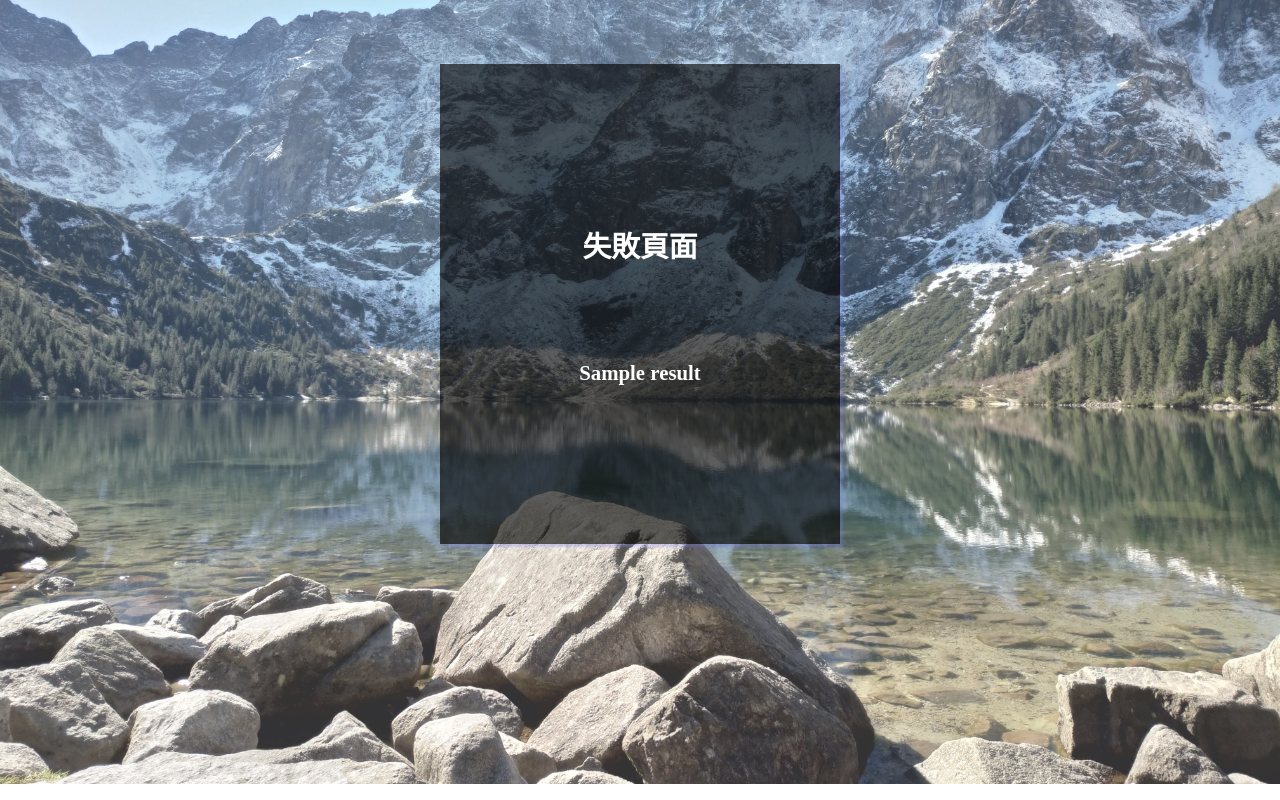
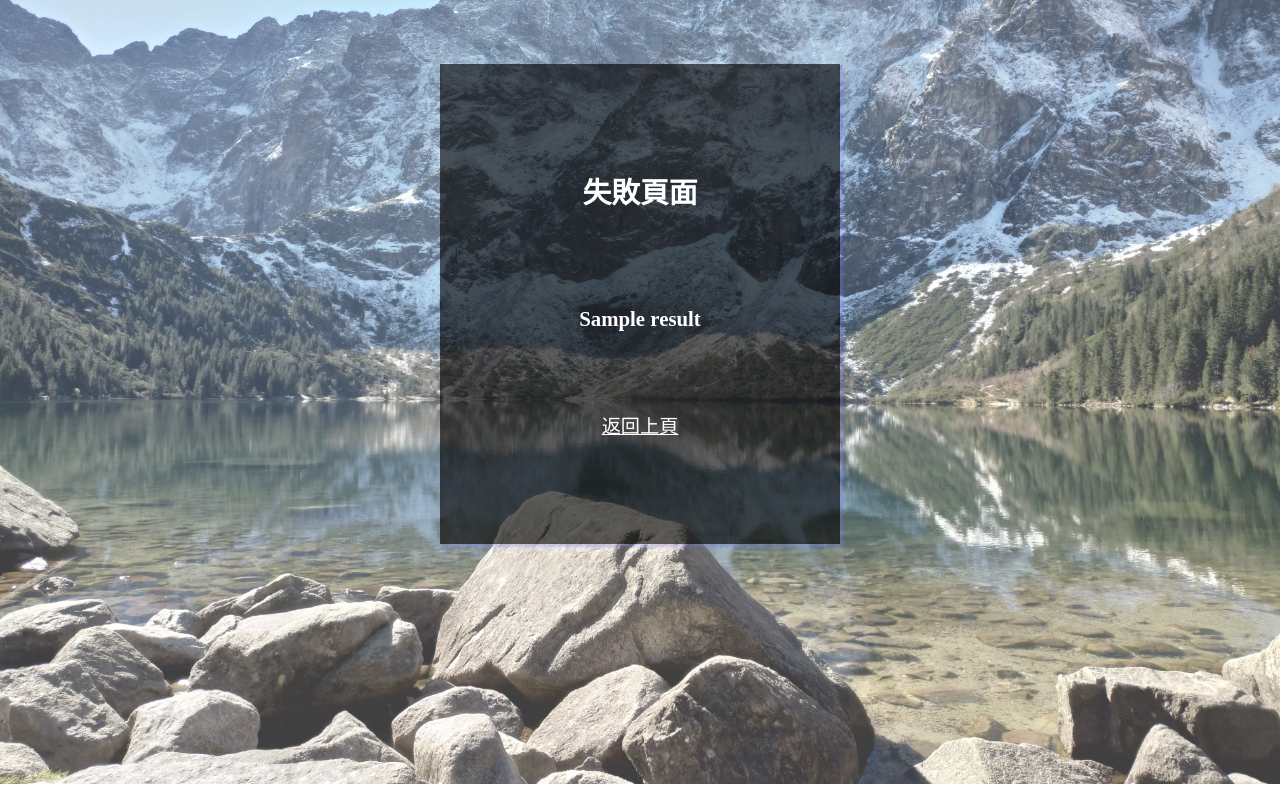
Before and after one commit to JamesChenTW09/WeHelpAssignments, a Flask app: template week4/templates/fail.html in a window 1280 px wide. Run offline with Flask 2, Linux system fonts and the light colour scheme; the template is opened without the code that fills it: most values are stand-ins (such as "Sample title", 1, 10 or a date in 2020).

Commit message:
add 回上一頁 button in fail.html

```diff
--- a/week4/static/style.css
+++ b/week4/static/style.css
@@ -1,61 +1,41 @@
 * {
   padding: 0;
   margin: 0;
-  -webkit-box-sizing: border-box;
   box-sizing: border-box;
 }
 
 img {
   width: 100%;
-  opacity: 0.8;
+  opacity: 0.75;
   position: absolute;
   z-index: -5;
 }
 
 div {
-  -webkit-box-shadow: 3px 3px 2px rgba(123, 123, 252, 0.3);
   box-shadow: 3px 3px 2px rgba(123, 123, 252, 0.3);
-  display: -webkit-box;
-  display: -ms-flexbox;
   display: flex;
-  -webkit-box-orient: vertical;
-  -webkit-box-direction: normal;
-      -ms-flex-direction: column;
   flex-direction: column;
-  -webkit-box-pack: center;
-      -ms-flex-pack: center;
   justify-content: center;
-  -webkit-box-align: center;
-      -ms-flex-align: center;
   align-items: center;
   background-color: rgba(0, 0, 0, 0.63);
   height: 30rem;
   width: 25rem;
   margin: 4rem auto 0 auto;
 }
-
 div h1 {
   font-size: 1.8rem;
   color: white;
   margin-bottom: 4rem;
 }
-
 div form {
   border: none;
-  display: -webkit-box;
-  display: -ms-flexbox;
   display: flex;
-  -webkit-box-orient: vertical;
-  -webkit-box-direction: normal;
-      -ms-flex-direction: column;
   flex-direction: column;
 }
-
 div form h2 {
   color: white;
   text-align: center;
 }
-
 div form input {
   font-size: 1rem;
   background-color: transparent;
@@ -66,19 +46,13 @@ div form input {
   color: white;
 }
 
-::-webkit-input-placeholder {
+::-moz-placeholder {
   color: white;
   text-align: center;
   font-size: 0.8rem;
 }
 
 :-ms-input-placeholder {
-  color: white;
-  text-align: center;
-  font-size: 0.8rem;
-}
-
-::-ms-input-placeholder {
   color: white;
   text-align: center;
   font-size: 0.8rem;
@@ -107,20 +81,24 @@ input.submit:hover {
 }
 
 a.successLogOut {
-  display: -webkit-box;
-  display: -ms-flexbox;
   display: flex;
-  -webkit-box-pack: center;
-      -ms-flex-pack: center;
   justify-content: center;
-  -webkit-box-align: center;
-      -ms-flex-align: center;
   align-items: center;
   color: white;
-  font-size: 1.5rem;
+  font-size: 1.2rem;
 }
 
-a.successLogOut:hover {
+a.failBack {
+  display: flex;
+  justify-content: center;
+  align-items: center;
+  color: white;
+  font-size: 1.2rem;
+  margin-top: 5rem;
+}
+
+a.successLogOut:hover,
+a.failBack:hover {
   color: #8a8888;
 }
 
@@ -128,11 +106,11 @@ a.successLogOut:hover {
   body {
     height: 100vh;
   }
+
   img {
     aspect-ratio: 12/16;
   }
 }
-
 @media (max-width: 420px) {
   div {
     width: 21rem;
@@ -140,5 +118,4 @@ a.successLogOut:hover {
   div h1 {
     font-size: 1.7rem;
   }
-}
-/*# sourceMappingURL=style.css.map */
+}/*# sourceMappingURL=style.css.map */
--- a/week4/static/style.scss
+++ b/week4/static/style.scss
@@ -6,7 +6,7 @@
 //背景圖案
 img {
   width: 100%;
-  opacity: 0.8;
+  opacity: 0.75;
   position: absolute;
   z-index: -5;
 }
@@ -74,9 +74,18 @@ a.successLogOut {
   justify-content: center;
   align-items: center;
   color: white;
-  font-size: 1.5rem;
+  font-size: 1.2rem;
 }
-a.successLogOut:hover {
+a.failBack {
+  display: flex;
+  justify-content: center;
+  align-items: center;
+  color: white;
+  font-size: 1.2rem;
+  margin-top: 5rem;
+}
+a.successLogOut:hover,
+a.failBack:hover {
   color: rgb(138, 136, 136);
 }
 
--- a/week4/templates/fail.html
+++ b/week4/templates/fail.html
@@ -12,6 +12,7 @@
       <img src="../static/P_20181005_105721_vHDR_On_HP.jpg" alt="背景圖案" />
       <h1>失敗頁面</h1>
       <h2 class="success_p">{{result}}</h2>
+      <a class="failBack" href="/">返回上頁</a>
     </div>
   </body>
 </html>
```
Also changed, not shown: 1 other file. Lines whose indentation alone changed are shown as unchanged.
